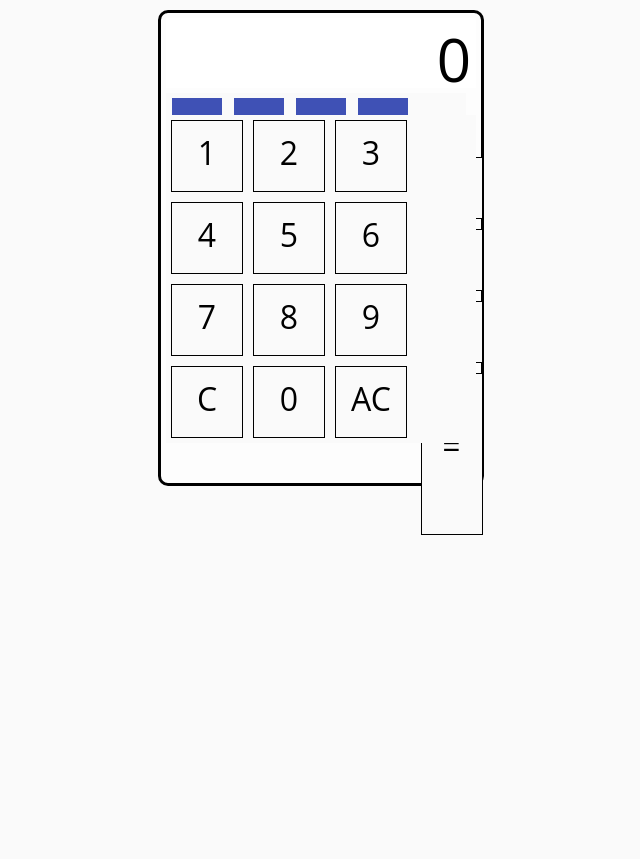
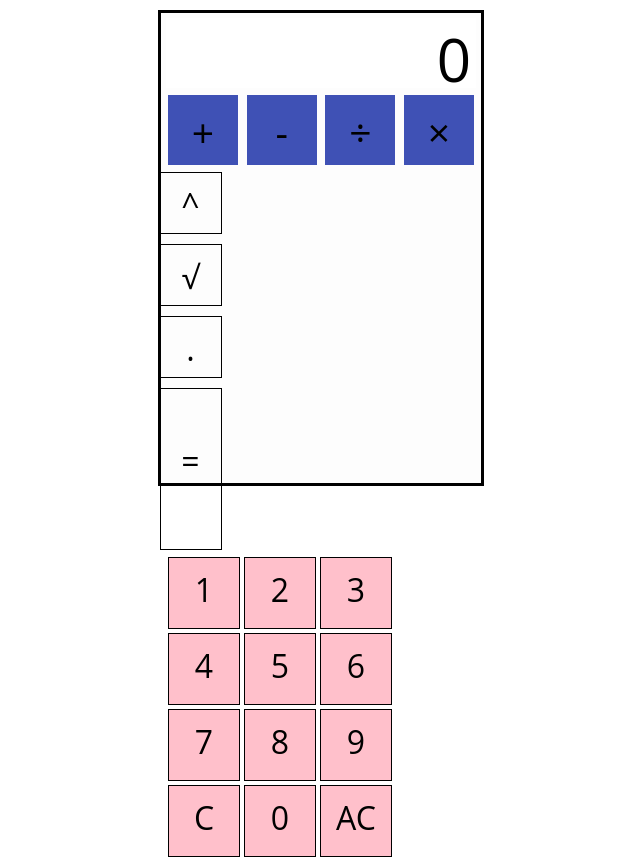
Before and after one commit to benjaminpettus/calc2, a website: page public/index.html in a window 1280 px wide. Shown: the whole page, without its empty margins (319-959 px from the left). Before the commit the page ends 800 px from the top, so only its background shows below. Drawn offline with nearby package versions, Linux system fonts and the light colour scheme.

Commit message:
working on css

```diff
--- a/public/script.js
+++ b/public/script.js
@@ -1,5 +1,5 @@
 $(document).ready(function(){
-	var testNumLength = function(number) {
+	const testNumLength = function(number) {
         if (number.length > 9) {
             totaldiv.text(number.substr(number.length-9,9));
             if (number.length > 15) {
@@ -8,11 +8,11 @@ $(document).ready(function(){
             }
         }
     };
-    var numOfDecs = 0;
-	var number = "";
-    var newnumber = "";
-    var operator = "";
-    var totaldiv = $("#total");
+    let numOfDecs = 0;
+    let number = "";
+    let newnumber = "";
+    let operator = "";
+    let totaldiv = $("#total");
     totaldiv.text("0");
     $("#numbers a").not("#clear,#clearall").click(function(){
 		number += $(this).text();
@@ -38,7 +38,7 @@ $(document).ready(function(){
 		}
     });
     $("#decimal").click(function(){
-        for (var i = 0; i < number.length; i++){
+        for (let i = 0; i < number.length; i++){
             if (number[i] === '.'){
                 numOfDecs++;
             }
--- a/public/styles.css
+++ b/public/styles.css
@@ -2,7 +2,7 @@ body, div, a {
     padding:0;
     margin:0;
     font-family:'Open Sans', Arial, Helvetica, sans-serif;
-    background: #fafafa;
+
 }
 
 #calculator {
@@ -14,10 +14,6 @@ body, div, a {
 	border: 3px black solid;
 	margin: 10px auto;
 	padding: 5px;
-	-moz-border-radius: 10px;
-	-webkit-border-radius: 10px;
-	-khtml-border-radius: 10px;
-	border-radius: 10px;
 }
 
 #calculator a {
@@ -31,37 +27,36 @@ body, div, a {
 #numbers {
   display: inline-flex;
   flex-wrap: wrap;
-  margin-top: -425px;
-  padding-right: 0px;
+  width: 300px;
+
   }
 
 
-  #operators {
-  width: 300px;
-  display: flex;
-  flex-wrap: wrap;
+#operators {
+display: inline-flex;
+justify-content: space-between;
 
 }
 
 #operators a {
   flex-direction: row;
-	width: 46px;
-	height: 45px;
+	width: 50px;
+	height: 50px;
 	font-size: 39px;
-	padding: 2px;
-	margin: 5px 6px;
-  justify-content: space-around;
+	padding: 10px;
+	margin: 2px;
   background-color: rgb(63,81,181);
 }
 
 #numbers a {
+
 	width: 50px;
 	height: 50px;
 	font-size: 32px;
 	padding: 10px;
-	margin: 5px;
-  justify-content: space-around;
+	margin: 2px;
   border: 1px solid black;
+  background-color: pink;
 }
 
 #total {
@@ -77,9 +72,8 @@ body, div, a {
 #side {
   display: flex;
   flex-direction: column;
-  justify-content: space-around;
 	width: 49px;
-  align-self: flex-end;
+  margin-right: 6px;
 }
 
 #side a {
@@ -94,7 +88,6 @@ body, div, a {
 }
 
 a#equals {
-
 	padding-top: 50px;
 	height: 100px;
 }
```
